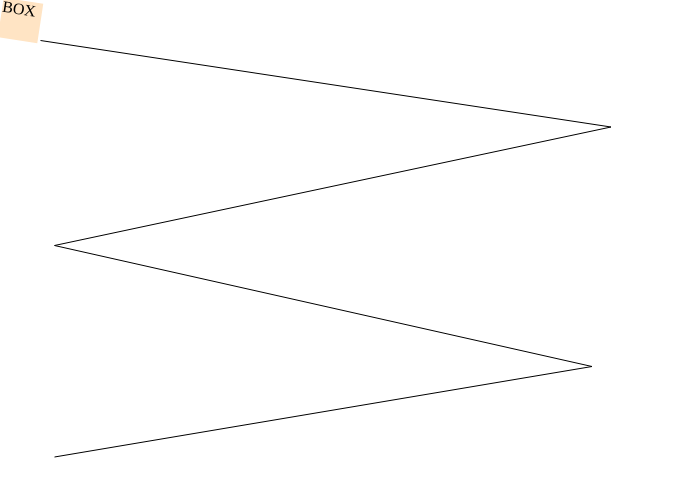
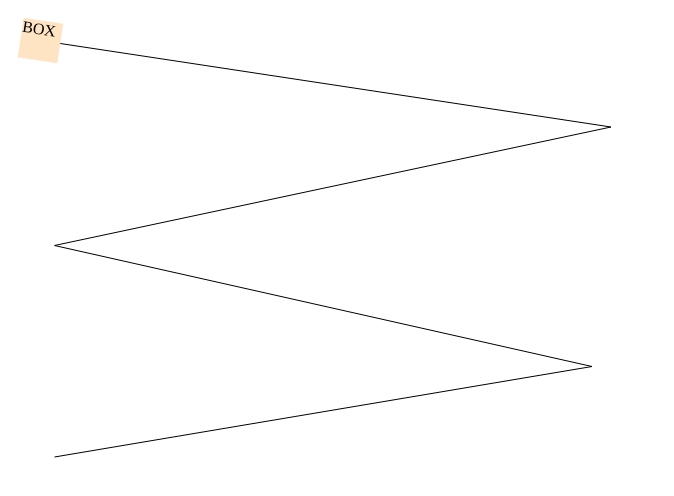
Before and after one commit to egbro90/svgPath-sample, a plain HTML site: page index.html in a window 1280 px wide. Shown: the whole page, without its empty margins (0-674 px from the left). Drawn offline with Linux system fonts and the light colour scheme.

Commit message:
position 수정

```diff
--- a/index.html
+++ b/index.html
@@ -14,8 +14,8 @@
         }
         .box {
             position: absolute;
-            left: 20px;
-            top: 20px;
+            left: 40px;
+            top: 40px;
             width: 40px;
             height: 40px;
             box-sizing: border-box;
```
